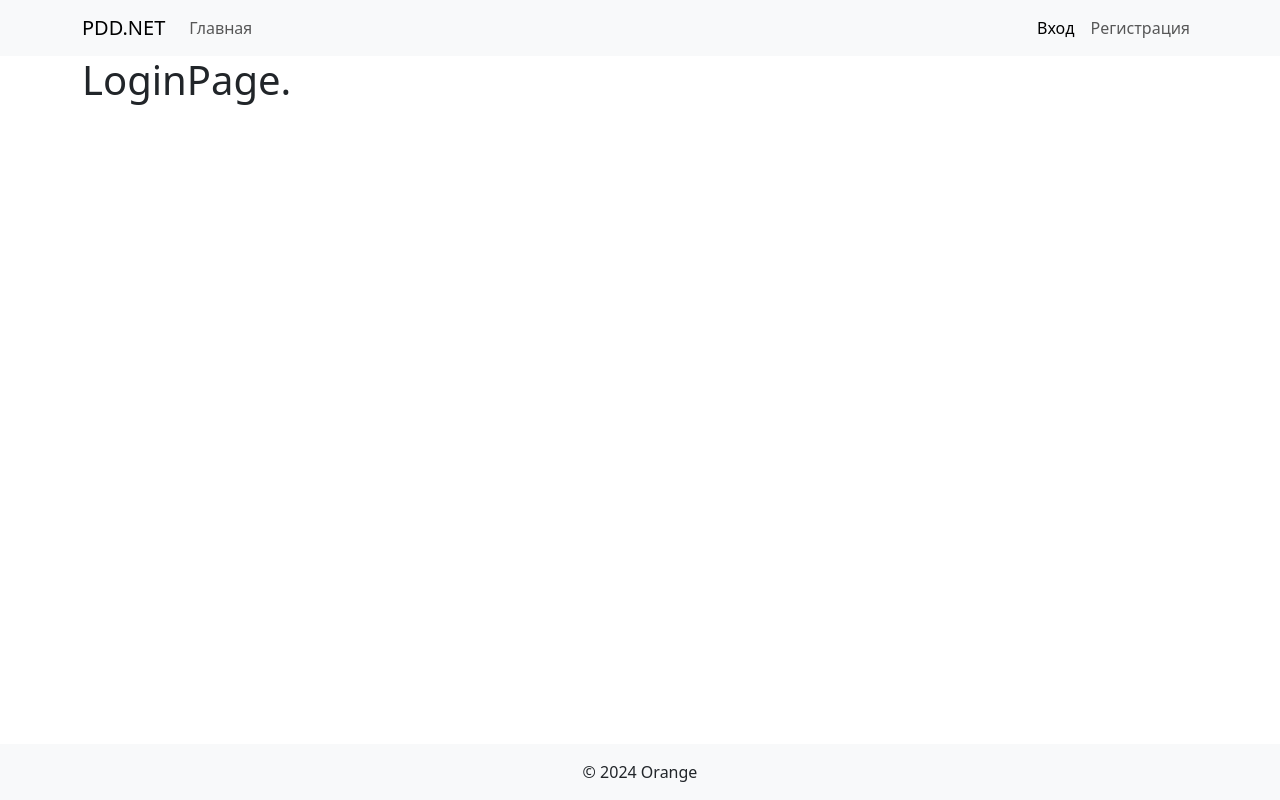
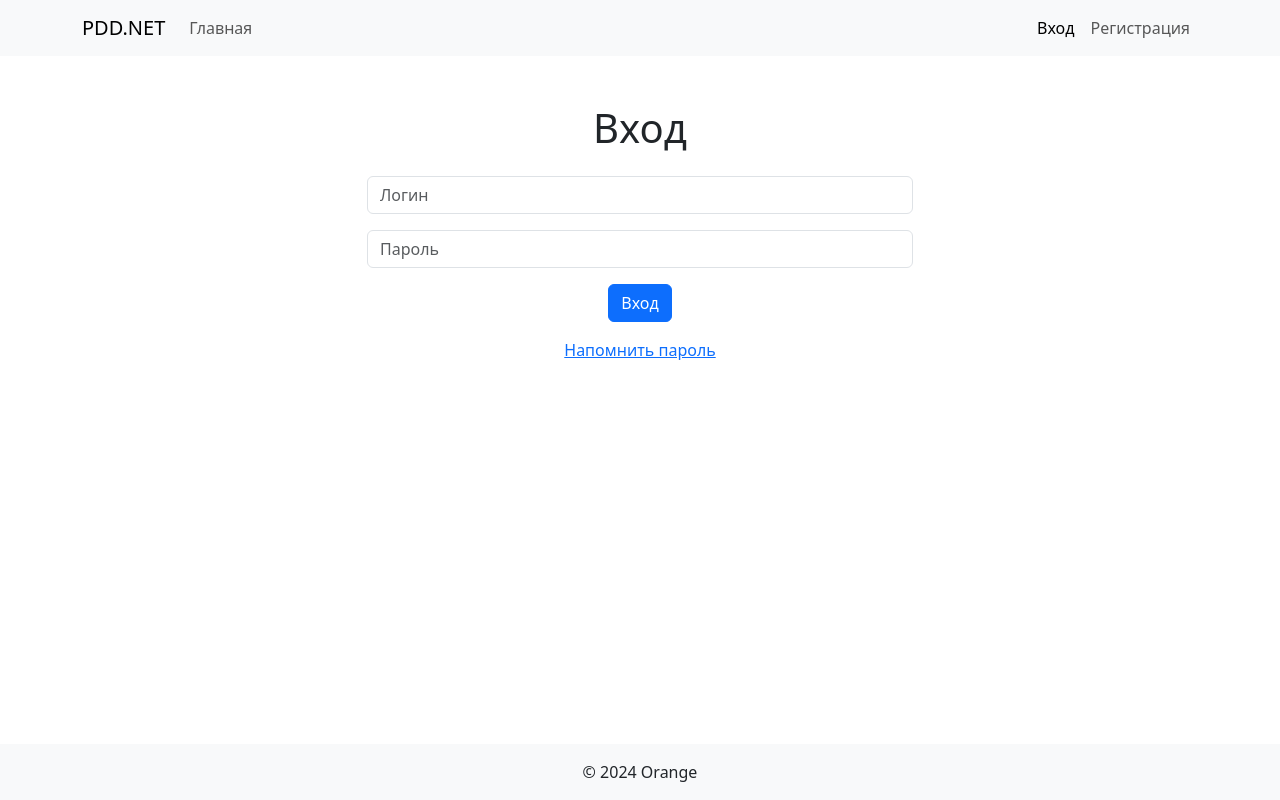
Before and after one commit to Alex5X55/PDD.NET, a React (Create React App) app in the folder PDD.NET.Client/pdd-net-client/: page /login in a window 1280 px wide. Built offline with nearby package versions, Linux system fonts and the light colour scheme.

Commit message:
Создана рабочая версия страницы Вход.

```diff
--- a/PDD.NET.Client/pdd-net-client/src/pages/login-page.tsx
+++ b/PDD.NET.Client/pdd-net-client/src/pages/login-page.tsx
@@ -1,10 +1,84 @@
-import React from "react";
+import React, { ChangeEvent, FormEvent, useState } from "react";
+import { Button, Container, Form } from "react-bootstrap";
+import { Link } from "react-router-dom";
+
+interface FormData {
+  login: string;
+  password: string;
+}
 
 const LoginPage: React.FC = () => {
+  const [formData, setFormData] = useState<FormData>({
+    login: "",
+    password: "",
+  });
+
+  const [validated, setValidated] = useState(false);
+
+  const handleChange = (e: ChangeEvent<HTMLInputElement>) => {
+    setFormData({
+      ...formData,
+      [e.target.name]: e.target.value,
+    });
+  };
+
+  const handleSubmit = (e: FormEvent<HTMLFormElement>) => {
+    e.preventDefault();
+    const form = e.currentTarget;
+    if (!form.checkValidity()) {
+      e.stopPropagation();
+    } else {
+      console.log("Form data:", formData);
+    }
+    setValidated(true);
+  };
   return (
-    <div>
-      <h1>LoginPage.</h1>
-    </div>
+    <Container className="mt-5 d-flex flex-column align-items-center">
+      <h1 className="mb-4">Вход</h1>
+      <Form
+        noValidate
+        validated={validated}
+        onSubmit={handleSubmit}
+        className="w-50"
+      >
+        <Form.Group controlId="formUsername" className="mb-3">
+          <Form.Control
+            required
+            type="text"
+            name="login"
+            value={formData.login}
+            onChange={handleChange}
+            placeholder="Логин"
+          />
+          <Form.Control.Feedback type="invalid">
+            Пожалуйста, введите логин пользователя.
+          </Form.Control.Feedback>
+        </Form.Group>
+
+        <Form.Group controlId="formPassword" className="mb-3">
+          <Form.Control
+            required
+            type="password"
+            name="password"
+            value={formData.password}
+            onChange={handleChange}
+            placeholder="Пароль"
+          />
+          <Form.Control.Feedback type="invalid">
+            Пожалуйста, введите пароль.
+          </Form.Control.Feedback>
+        </Form.Group>
+
+        <div className="d-flex justify-content-center mb-3">
+          <Button variant="primary" type="submit">
+            Вход
+          </Button>
+        </div>
+      </Form>
+      <div className="d-flex justify-content-center">
+        <Link to="/login">Напомнить пароль</Link>
+      </div>
+    </Container>
   );
 };
 
```
